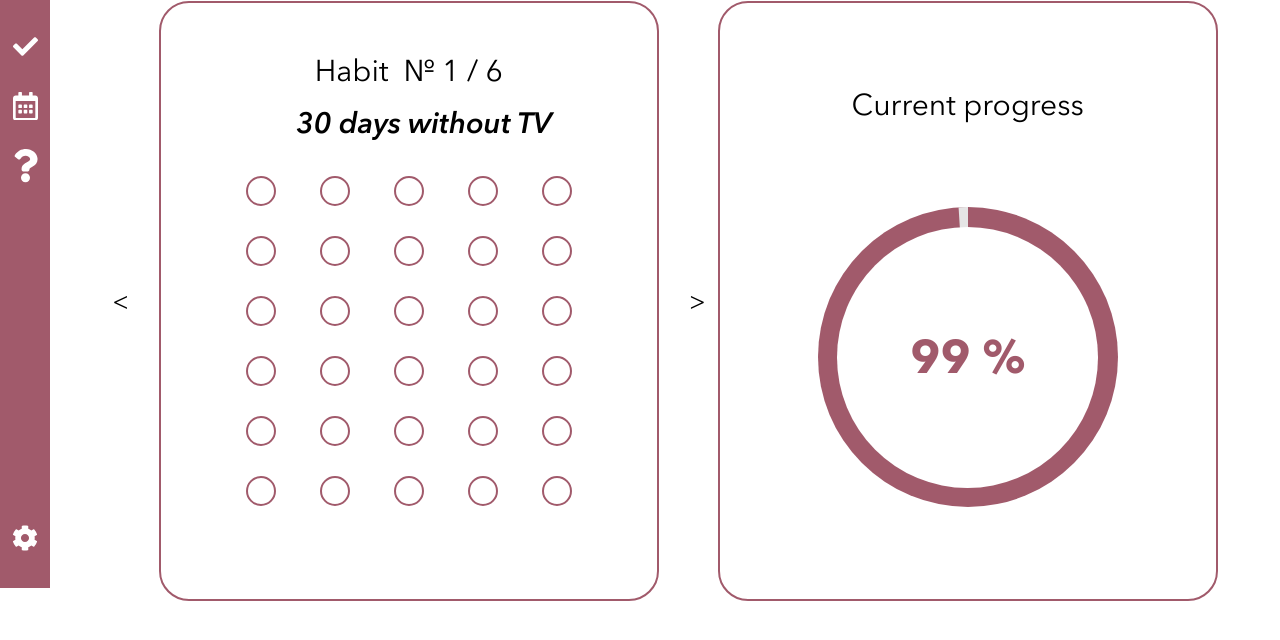
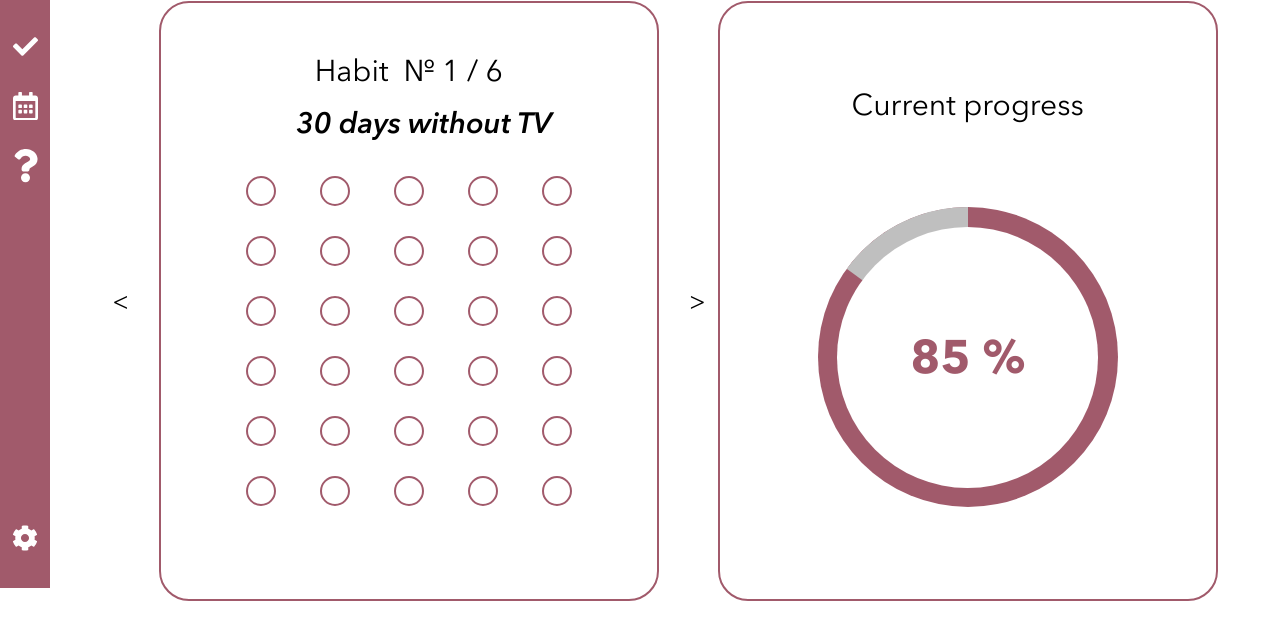
Before and after one commit to Bordo951/rsclone, a website built with webpack: page src/tracker.html in a window 1280 px wide. Shown: the part 212-852 px from the top of the page. Built offline with nearby package versions, Linux system fonts and the light colour scheme; files whose address does not match are found by name.

Commit message:
EP-37: Update the graph based on habit progress
feat: add styles

```diff
--- a/src/styles/pages/_tracker.scss
+++ b/src/styles/pages/_tracker.scss
@@ -107,6 +107,8 @@
   }
 }
 
+//chart
+
 @mixin circle($size) {
   content: "";
   position: absolute;
@@ -123,7 +125,7 @@ $size: 300px;
   width: $size;
   height: $size;
   border-radius: 50%;
-  background-color: #E5E5E5;
+  background-color: var(--active-elements-color);
   position: relative;
   margin: 50px auto 0;
   &.gt-50 {
@@ -143,7 +145,7 @@ $size: 300px;
     clip: rect(0, #{$size/2}, $size, 0);
     & .tracker__progress-fill {
       clip: rect(0, $size, $size, #{$size/2});
-      background: #E5E5E5;
+      background:  var(--active-elements-color);
     }
   }
 }
@@ -163,6 +165,9 @@ $size: 300px;
   display: table-cell;
   vertical-align: middle;
 }
+.tracker__progress-fill {
+  transition: all 1s;
+}
 
 .habit-container {
   border: 2px solid var(--titles-color);
--- a/src/tracker.html
+++ b/src/tracker.html
@@ -74,7 +74,7 @@
         </div>
         <div class="tracker__chart-container habit-container">
           <h3 class="tracker__text" data-label-id="cur_progress"></h3>
-          <div class="tracker__pie-chart" data-percent="99">
+          <div class="tracker__pie-chart" data-percent="85">
             <div class="tracker__progress">
               <div class="tracker__progress-fill"></div>
             </div>
```
